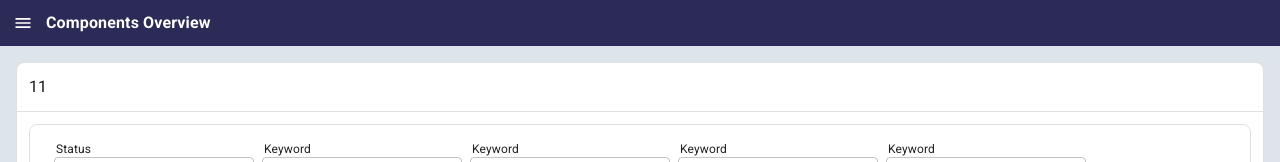
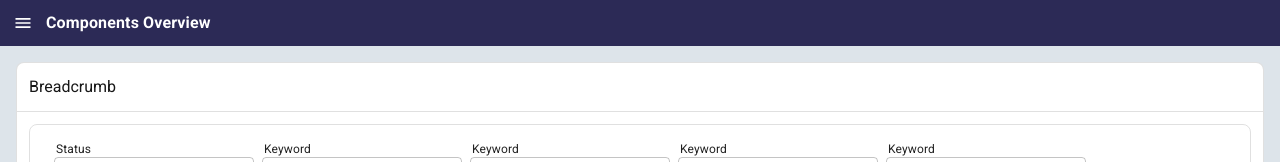
Before and after one commit to rlatmfrl24/nx-design-system, a Next.js app: page / in a window 1280 px wide. Shown: the top 162 px of the page. Built offline with nearby package versions, Linux system fonts and the light colour scheme; what @mui/material-nextjs would draw is missing.

Commit message:
Update Home page: replace static breadcrumb text with dynamic label for improved clarity and user experience.

```diff
--- a/app/page.tsx
+++ b/app/page.tsx
@@ -22,7 +22,6 @@ import {
   TextWithLabel,
 } from "./components/text-field.component";
 import { Header } from "./header";
-import theme from "./theme";
 
 type AlertVariant = "singleButton" | "doubleButton" | "typing" | "radioButton";
 type DialogScenario = "basic" | "form";
@@ -91,7 +90,7 @@ const PageBody = ({ children }: { children: React.ReactNode }) => {
       <Box display="flex" flex={1} border={1} borderColor="divider" flexDirection="column" borderRadius={2} sx={{
         backgroundColor: 'white',
       }}>
-        <Box display="flex" p={1.5} borderBottom={1} borderColor="divider">11</Box>
+        <Box display="flex" p={1.5} borderBottom={1} borderColor="divider">Breadcrumb</Box>
         <Box display="flex" flexDirection="column" flex={1} p={1.5} gap={1}>
           {children}
         </Box>
```
